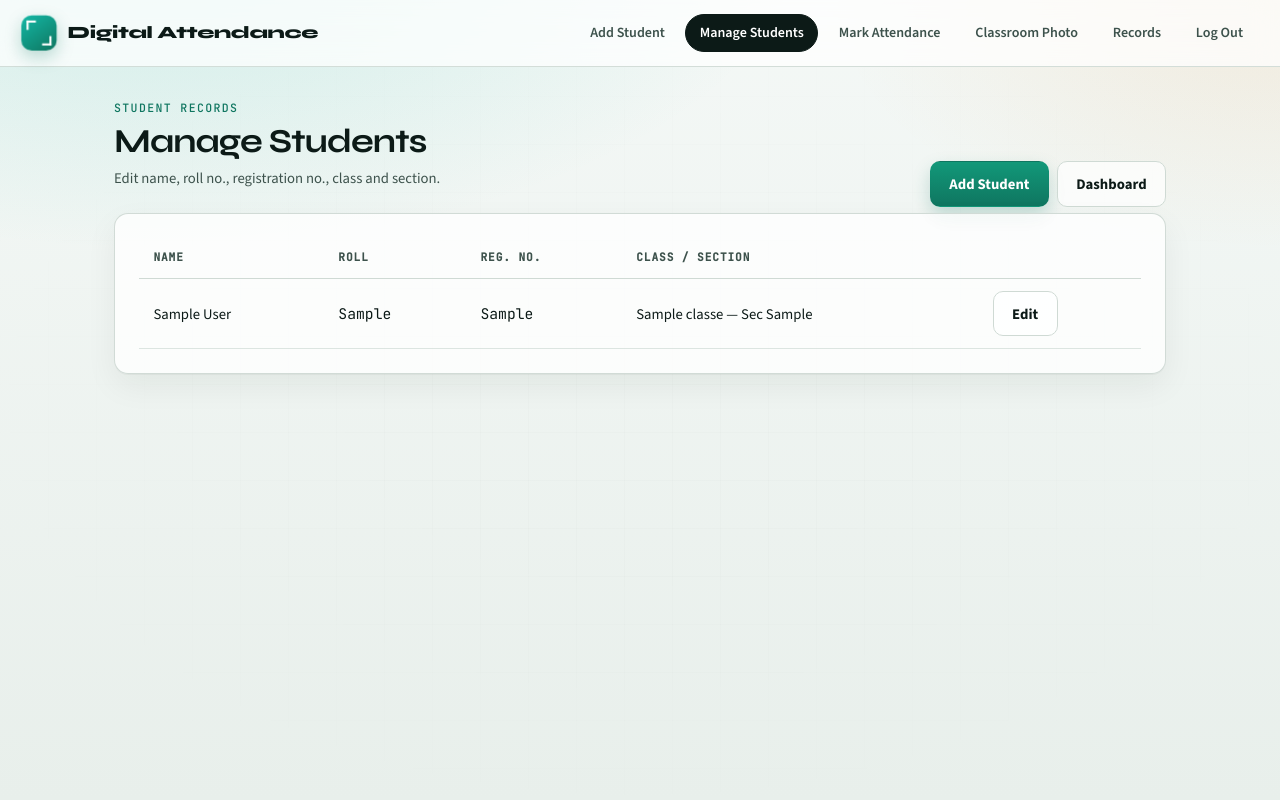
After one commit to Karan2926/Assignment, a Flask app: page /manage_students in a window 1280 px wide. The commit adds this page. Run offline with Flask 3, Linux system fonts and the light colour scheme; the visitor is signed in with stand-in values (Sample User, id 1); tables that the repository leaves empty hold one stand-in row (values such as "Sample post").

Commit message:
Add Manage Students page to edit class, section, and roll
Teachers/admins can update student name, roll, registration number,
and move students between classes/sections without re-adding them.

Co-authored-by: Karan singh bhadouriya <Karan2926@users.noreply.github.com>

```diff
--- a/app.py
+++ b/app.py
@@ -4,6 +4,7 @@ import shutil
 import threading
 import datetime
 import json
+import sqlite3
 
 from flask import (
     Flask,
@@ -966,6 +967,184 @@ def students_list():
     return jsonify({"students": data})
 
 
+@app.route("/manage_students", methods=["GET"])
+@role_required("teacher", "admin")
+def manage_students_page():
+    """List students and edit name / roll / class / section."""
+    classes = db.list_classes_for_user(session["user_id"], session.get("role"))
+    class_ids = db.teacher_class_ids(session["user_id"], session.get("role"))
+    with db.get_conn() as conn:
+        if class_ids is None:
+            rows = conn.execute(
+                """
+                SELECT st.id, st.name, st.roll, st.class, st.section, st.reg_no, st.class_id,
+                       c.name AS class_name, c.section AS class_section
+                FROM students st
+                LEFT JOIN classes c ON c.id = st.class_id
+                ORDER BY st.name
+                """
+            ).fetchall()
+        elif not class_ids:
+            rows = []
+        else:
+            placeholders = ",".join("?" * len(class_ids))
+            rows = conn.execute(
+                f"""
+                SELECT DISTINCT st.id, st.name, st.roll, st.class, st.section, st.reg_no, st.class_id,
+                       c.name AS class_name, c.section AS class_section
+                FROM students st
+                LEFT JOIN enrollments e ON e.student_id = st.id
+                LEFT JOIN classes c ON c.id = st.class_id
+                WHERE st.class_id IN ({placeholders}) OR e.class_id IN ({placeholders})
+                ORDER BY st.name
+                """,
+                tuple(class_ids) + tuple(class_ids),
+            ).fetchall()
+
+    students = []
+    for r in rows:
+        label = ""
+        if r["class_name"]:
+            label = r["class_name"]
+            if r["class_section"]:
+                label += f" — Sec {r['class_section']}"
+        elif r["class"]:
+            label = r["class"]
+            if r["section"]:
+                label += f" — Sec {r['section']}"
+        students.append(
+            {
+                "id": r["id"],
+                "name": r["name"],
+                "roll": r["roll"] or "",
+                "reg_no": r["reg_no"] or "",
+                "class_id": r["class_id"],
+                "class_label": label or "—",
+                "class": r["class"] or "",
+                "section": r["section"] or "",
+            }
+        )
+
+    return render_template(
+        "manage_students.html",
+        students=students,
+        classes=classes,
+        role=session.get("role"),
+    )
+
+
+@app.route("/api/students/<int:sid>", methods=["GET", "PUT", "PATCH"])
+@role_required("teacher", "admin")
+def api_student_update(sid):
+    if not db.teacher_can_manage_student(session["user_id"], session.get("role"), sid):
+        return jsonify({"error": "Not authorized for this student"}), 403
+
+    if request.method == "GET":
+        with db.get_conn() as conn:
+            row = conn.execute(
+                """
+                SELECT id, name, roll, class, section, reg_no, class_id, created_at
+                FROM students WHERE id=?
+                """,
+                (sid,),
+            ).fetchone()
+        if not row:
+            return jsonify({"error": "student not found"}), 404
+        return jsonify(
+            {
+                "id": row["id"],
+                "name": row["name"],
+                "roll": row["roll"] or "",
+                "class": row["class"] or "",
+                "section": row["section"] or "",
+                "reg_no": row["reg_no"] or "",
+                "class_id": row["class_id"],
+            }
+        )
+
+    data = request.get_json(silent=True) or {}
+    name = str(data.get("name", "")).strip()
+    roll = str(data.get("roll", "")).strip()
+    reg_no = str(data.get("reg_no", "")).strip()
+    class_id_raw = data.get("class_id", None)
+
+    if not name:
+        return jsonify({"error": "Name is required"}), 400
+
+    class_id = None
+    cls_name = ""
+    section = ""
+    if class_id_raw is not None and str(class_id_raw).strip() != "":
+        try:
+            class_id = int(class_id_raw)
+        except (TypeError, ValueError):
+            return jsonify({"error": "invalid class_id"}), 400
+        allowed = db.list_classes_for_user(session["user_id"], session.get("role"))
+        if class_id not in {c["id"] for c in allowed}:
+            return jsonify({"error": "Not authorized for this class"}), 403
+        with db.get_conn() as conn:
+            crow = conn.execute(
+                "SELECT name, section FROM classes WHERE id=?", (class_id,)
+            ).fetchone()
+            if not crow:
+                return jsonify({"error": "Class not found"}), 404
+            cls_name = crow["name"]
+            section = crow["section"] or ""
+
+    roll_db = roll or None
+    now = datetime.datetime.utcnow().isoformat()
+    try:
+        with db.get_conn() as conn:
+            existing = conn.execute("SELECT id, class_id FROM students WHERE id=?", (sid,)).fetchone()
+            if not existing:
+                return jsonify({"error": "student not found"}), 404
+            old_class_id = existing["class_id"]
+
+            if class_id is not None:
+                conn.execute(
+                    """
+                    UPDATE students
+                    SET name=?, roll=?, reg_no=?, class_id=?, class=?, section=?
+                    WHERE id=?
+                    """,
+                    (name, roll_db, reg_no, class_id, cls_name, section, sid),
+                )
+                # Move enrollment to the new class
+                if old_class_id and int(old_class_id) != int(class_id):
+                    conn.execute(
+                        "DELETE FROM enrollments WHERE student_id=? AND class_id=?",
+                        (sid, old_class_id),
+                    )
+                conn.execute(
+                    "INSERT OR IGNORE INTO enrollments (student_id, class_id, created_at) VALUES (?, ?, ?)",
+                    (sid, class_id, now),
+                )
+            else:
+                conn.execute(
+                    """
+                    UPDATE students
+                    SET name=?, roll=?, reg_no=?
+                    WHERE id=?
+                    """,
+                    (name, roll_db, reg_no, sid),
+                )
+    except sqlite3.IntegrityError:
+        return jsonify({"error": f"Roll number '{roll}' already exists. Use a unique roll."}), 409
+
+    return jsonify(
+        {
+            "updated": True,
+            "student_id": sid,
+            "name": name,
+            "roll": roll,
+            "reg_no": reg_no,
+            "class_id": class_id,
+            "class": cls_name,
+            "section": section,
+        }
+    )
+
+
 @app.route("/students/<int:sid>", methods=["DELETE"])
 @role_required("admin")
 def delete_student(sid):
--- a/templates/add_student.html
+++ b/templates/add_student.html
@@ -16,6 +16,7 @@
     </a>
     <div class="nav-links">
       <a class="nav-link primary" href="/add_student">Add Student</a>
+      <a class="nav-link" href="/manage_students">Manage Students</a>
       <a class="nav-link" href="/mark_attendance">Mark Attendance</a>
       <a class="nav-link" href="/mark_attendance_classroom">Classroom Photo</a>
       <a class="nav-link" href="/attendance_record">Records</a>
@@ -29,7 +30,8 @@
         <span class="eyebrow">Registration</span>
         <h1>Add Student</h1>
       </div>
-      <a href="/" class="btn2 btn2-outline">Back to dashboard</a>
+        <a href="/manage_students" class="btn2 btn2-outline">Manage / Edit Students</a>
+        <a href="/" class="btn2 btn2-outline">Back to dashboard</a>
     </div>
 
     <div class="step-rail" aria-label="Enrollment steps">
--- a/templates/index.html
+++ b/templates/index.html
@@ -17,6 +17,7 @@
     </a>
     <div class="nav-links">
       <a class="nav-link" href="/add_student">Add Student</a>
+      <a class="nav-link" href="/manage_students">Manage Students</a>
       <a class="nav-link" href="/mark_attendance">Mark Attendance</a>
       <a class="nav-link" href="/mark_attendance_classroom">Classroom Photo</a>
       <a class="nav-link" href="/attendance_record">Records</a>
@@ -55,6 +56,7 @@
           <h5 style="margin:0 0 1rem;">Run today’s flow</h5>
           <div class="d-grid gap-2">
             <a class="btn2 btn2-primary" href="/add_student">Add Student</a>
+            <a class="btn2 btn2-outline" href="/manage_students">Manage / Edit Students</a>
             <a class="btn2 btn2-teal" href="/mark_attendance">Mark Attendance</a>
             <a class="btn2 btn2-outline" href="/mark_attendance_classroom">Classroom Photo</a>
             <a class="btn2 btn2-outline" href="/attendance_record">View Records</a>
--- /dev/null
+++ b/templates/manage_students.html
@@ -0,0 +1,177 @@
+<!doctype html>
+<html lang="en">
+<head>
+  <meta charset="utf-8" />
+  <meta name="viewport" content="width=device-width, initial-scale=1" />
+  <title>Manage Students — Digital Attendance</title>
+  <link href="https://cdn.jsdelivr.net/npm/bootstrap@5.3.1/dist/css/bootstrap.min.css" rel="stylesheet">
+  <link rel="stylesheet" href="{{ url_for('static', filename='css/style.css') }}">
+  <link rel="stylesheet" href="{{ url_for('static', filename='css/theme.css') }}">
+</head>
+<body>
+  <nav class="topbar">
+    <a class="brand" href="/">
+      <span class="brand-mark"></span>
+      Digital Attendance
+    </a>
+    <div class="nav-links">
+      <a class="nav-link" href="/add_student">Add Student</a>
+      <a class="nav-link primary" href="/manage_students">Manage Students</a>
+      <a class="nav-link" href="/mark_attendance">Mark Attendance</a>
+      <a class="nav-link" href="/mark_attendance_classroom">Classroom Photo</a>
+      <a class="nav-link" href="/attendance_record">Records</a>
+      <a class="nav-link" href="/logout">Log Out</a>
+    </div>
+  </nav>
+
+  <div class="page" style="max-width: 1120px;">
+    <div class="page-kicker">
+      <div>
+        <span class="eyebrow">Student records</span>
+        <h1>Manage Students</h1>
+        <p class="panel-copy mt-2">Edit name, roll no., registration no., class and section.</p>
+      </div>
+      <div class="d-flex gap-2 flex-wrap">
+        <a href="/add_student" class="btn2 btn2-primary">Add Student</a>
+        <a href="/" class="btn2 btn2-outline">Dashboard</a>
+      </div>
+    </div>
+
+    <div class="card2 mb-3">
+      <div class="table-responsive">
+        <table class="table2" id="studentsTable">
+          <thead>
+            <tr>
+              <th>Name</th>
+              <th>Roll</th>
+              <th>Reg. no.</th>
+              <th>Class / Section</th>
+              <th></th>
+            </tr>
+          </thead>
+          <tbody>
+            {% for s in students %}
+            <tr data-id="{{ s.id }}">
+              <td>{{ s.name }}</td>
+              <td class="mono">{{ s.roll or '—' }}</td>
+              <td class="mono">{{ s.reg_no or '—' }}</td>
+              <td>{{ s.class_label }}</td>
+              <td>
+                <button
+                  type="button"
+                  class="btn2 btn2-outline edit-btn"
+                  data-id="{{ s.id }}"
+                  data-name="{{ s.name }}"
+                  data-roll="{{ s.roll }}"
+                  data-reg="{{ s.reg_no }}"
+                  data-class-id="{{ s.class_id or '' }}"
+                >Edit</button>
+              </td>
+            </tr>
+            {% else %}
+            <tr>
+              <td colspan="5">No students yet. <a href="/add_student">Add a student</a> first.</td>
+            </tr>
+            {% endfor %}
+          </tbody>
+        </table>
+      </div>
+    </div>
+
+    <div class="card2" id="editPanel" style="display:none;">
+      <span class="eyebrow">Edit student</span>
+      <h2 class="panel-title" id="editTitle">Update details</h2>
+      <p class="panel-copy">Changing class/section moves the student into that class for attendance.</p>
+
+      <form id="editForm">
+        <input type="hidden" id="editId" name="id">
+        <div class="row g-3">
+          <div class="col-md-6">
+            <label class="label2">Full name</label>
+            <input class="input2" id="editName" name="name" required>
+          </div>
+          <div class="col-md-3">
+            <label class="label2">Roll no.</label>
+            <input class="input2" id="editRoll" name="roll" placeholder="e.g. 46">
+          </div>
+          <div class="col-md-3">
+            <label class="label2">Registration no.</label>
+            <input class="input2" id="editReg" name="reg_no">
+          </div>
+          <div class="col-12">
+            <label class="label2">Class / Section</label>
+            <select class="input2" id="editClassId" name="class_id" required>
+              <option value="">Select class</option>
+              {% for c in classes %}
+              <option value="{{ c['id'] }}">{{ c['name'] }}{% if c['section'] %} — Sec {{ c['section'] }}{% endif %}</option>
+              {% endfor %}
+            </select>
+          </div>
+        </div>
+        <div class="mt-4 d-flex gap-2 flex-wrap">
+          <button type="submit" class="btn2 btn2-primary">Save changes</button>
+          <button type="button" class="btn2 btn2-outline" id="cancelEdit">Cancel</button>
+        </div>
+        <div id="editStatus" class="mono mt-3" style="font-size:0.8rem; color:var(--ink-soft);"></div>
+      </form>
+    </div>
+  </div>
+
+<script>
+  const editPanel = document.getElementById('editPanel');
+  const editForm = document.getElementById('editForm');
+  const editStatus = document.getElementById('editStatus');
+
+  function openEdit(btn) {
+    document.getElementById('editId').value = btn.dataset.id;
+    document.getElementById('editName').value = btn.dataset.name || '';
+    document.getElementById('editRoll').value = btn.dataset.roll || '';
+    document.getElementById('editReg').value = btn.dataset.reg || '';
+    document.getElementById('editClassId').value = btn.dataset.classId || '';
+    document.getElementById('editTitle').textContent = `Edit: ${btn.dataset.name}`;
+    editStatus.textContent = '';
+    editPanel.style.display = 'block';
+    editPanel.scrollIntoView({ behavior: 'smooth', block: 'start' });
+  }
+
+  document.querySelectorAll('.edit-btn').forEach((btn) => {
+    btn.addEventListener('click', () => openEdit(btn));
+  });
+
+  document.getElementById('cancelEdit').addEventListener('click', () => {
+    editPanel.style.display = 'none';
+  });
+
+  editForm.addEventListener('submit', async (e) => {
+    e.preventDefault();
+    const sid = document.getElementById('editId').value;
+    const payload = {
+      name: document.getElementById('editName').value.trim(),
+      roll: document.getElementById('editRoll').value.trim(),
+      reg_no: document.getElementById('editReg').value.trim(),
+      class_id: document.getElementById('editClassId').value,
+    };
+    editStatus.textContent = 'Saving...';
+    try {
+      const res = await fetch(`/api/students/${sid}`, {
+        method: 'PUT',
+        headers: { 'Content-Type': 'application/json' },
+        body: JSON.stringify(payload),
+      });
+      const data = await res.json().catch(() => ({}));
+      if (!res.ok) {
+        editStatus.textContent = data.error || 'Update failed';
+        editStatus.style.color = '#b91c1c';
+        return;
+      }
+      editStatus.style.color = 'var(--ink-soft)';
+      editStatus.textContent = 'Saved. Reloading...';
+      window.location.reload();
+    } catch (err) {
+      editStatus.textContent = 'Network error';
+      editStatus.style.color = '#b91c1c';
+    }
+  });
+</script>
+</body>
+</html>
```
